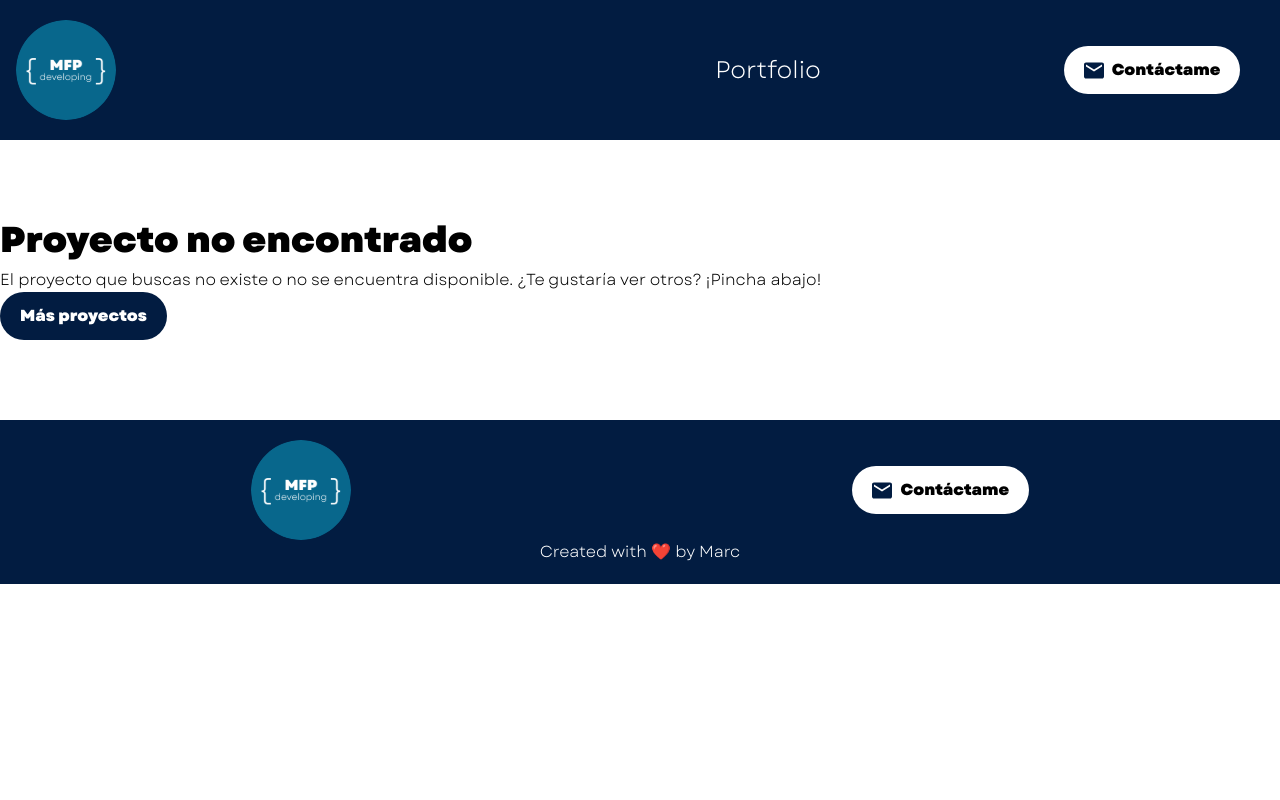
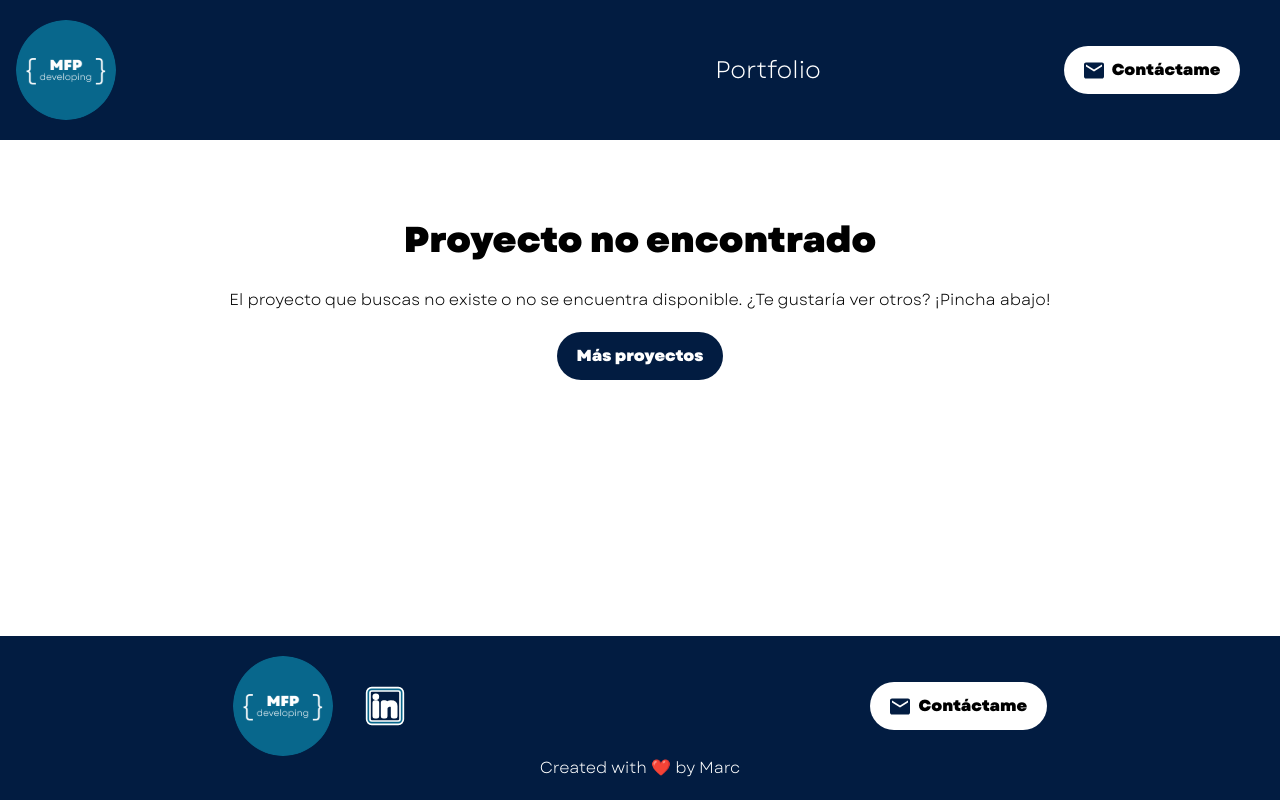
Before and after one commit to devtechmarc/cv-page, a React (Vite) app: page /projects/1 in a window 1280 px wide. Built offline with nearby package versions, Linux system fonts and the light colour scheme.

Commit message:
added linkedin, maquetation project and not found page

```diff
--- a/index.html
+++ b/index.html
@@ -7,7 +7,7 @@
     <title>Marc Fernández</title>
   </head>
   <body class="scroll-smooth font-garet">
-    <div id="root"></div>
+    <div id="root" class="min-h-screen"></div>
     <script type="module" src="/src/main.jsx"></script>
   </body>
 </html>
--- a/src/components/TechnologiesGroup.jsx
+++ b/src/components/TechnologiesGroup.jsx
@@ -9,7 +9,7 @@ export const TechnologiesGroup = ({technologies = []}) => {
             <Button className="!p-2 !pe-1 !rounded-xl cursor-auto" icon={'tecnologias'} hoverEffect={false}/>
             <Text className='font-bold text-2xl'>Tecnologías</Text>
         </div>
-        <div className="flex flex-row gap-5">
+        <div className="flex flex-row justify-center flex-wrap gap-5">
             {
                 technologies.map(tech => (
                     <Technology key={tech} title={tech} />
--- a/src/components/shared/Footer.jsx
+++ b/src/components/shared/Footer.jsx
@@ -1,13 +1,20 @@
+import { iconsRoute } from "../../constants"
 import { ButtonContactme } from "../ButtonContactme"
 import { Logo } from "./Logo"
 import { Text } from "./Text"
 
 export const Footer = () => {
   return (
-    <footer className="bg-cv-dark-blue-950-base flex flex-col py-5">
+    <footer className="bg-cv-dark-blue-950-base flex flex-col py-5 gap-7 md:gap-0 sticky top-full">
 
-      <div className="flex flex-col md:flex-row justify-around items-center w-full">
-        <Logo/>
+      <div className="flex flex-col md:flex-row justify-around items-center w-full gap-7 md:gap-0">
+        <div className="flex flex-row gap-8 items-center justify-center">
+          <Logo/>
+          <a href="https://es.linkedin.com/in/marc-fernández-pérez-7b3495164" target="_blank" rel="noopener noreferrer">
+            <img src={iconsRoute.concat('linkedin.svg')} className="w-10 h-10" alt="Linkedin" />
+          </a>
+        </div>
+
         <ButtonContactme/>
       </div>
 
--- a/src/components/shared/NotFound.jsx
+++ b/src/components/shared/NotFound.jsx
@@ -12,7 +12,7 @@ export const NotFound = ({title, description, btnTitle, btnIcon}) => {
   }
 
   return (
-    <section className="w-full container m-auto flex flex-col my-20">
+    <section className="w-full container m-auto flex flex-col my-20 gap-y-5 items-center text-center">
         <Heading variant="h1" className='!text-2xl md:!text-3xl lg:!text-4xl'>{title}</Heading>
         <Text>{description}</Text>
         <Button className="w-fit text-center" icon={btnIcon} onClickAction={handleNavigation}>{btnTitle}</Button>
--- a/src/pages/ProjectPage.jsx
+++ b/src/pages/ProjectPage.jsx
@@ -26,12 +26,12 @@ export const ProjectPage = () => {
               <img src={project.imgFrontPage} alt={`Imagen de ${project.title}` } className="w-full 2xl:shadow-lg rounded-xl" />
             </figure>
             <div className="w-full m-auto container flex flex-col gap-10 my-10">
-              <section className="w-full flex flex-col">
-                <div className="w-full flex flex-col justify-center">
+              <section className="w-full flex flex-col gap-y-10">
+                <div className="w-full flex flex-col justify-center gap-y-2">
                   <Heading variant="h1" className="text-center">{project.title}</Heading>
                   <Heading variant="h2" className="text-center">{project.subtitle}</Heading>
                 </div>
-                <div className="w-full flex flex-col md:flex-row justify-center items-center md:justify-between">
+                <div className="w-full flex flex-col-reverse md:flex-row justify-center items-center md:justify-between gap-y-14">
                   <TechnologiesGroup technologies={project.technologies} />
                   <a href={project.url} target="_blank" rel="noopener">
                     <Button className="h-fit" icon={'internet'}>Ir a la web</Button>
```
Also changed, not shown: public/img/icons/linkedin.svg (added).
